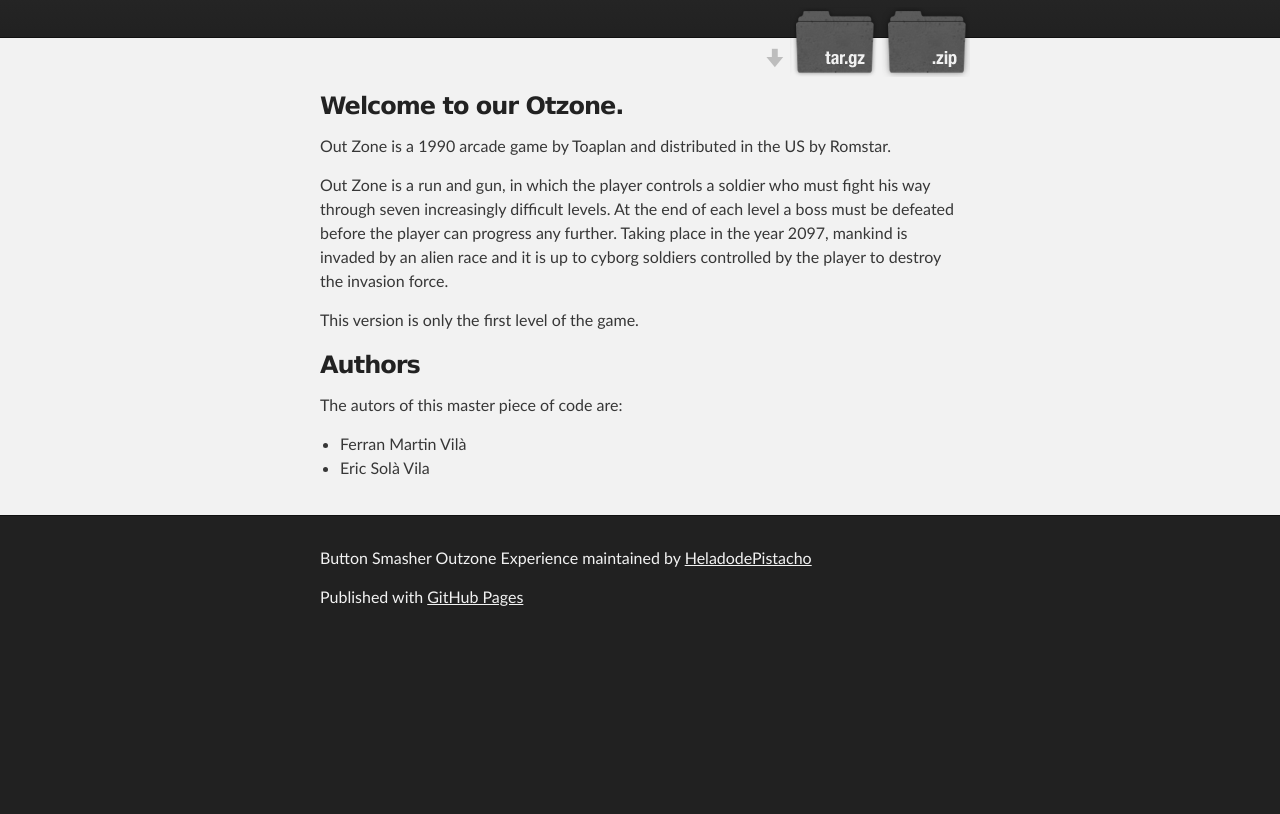
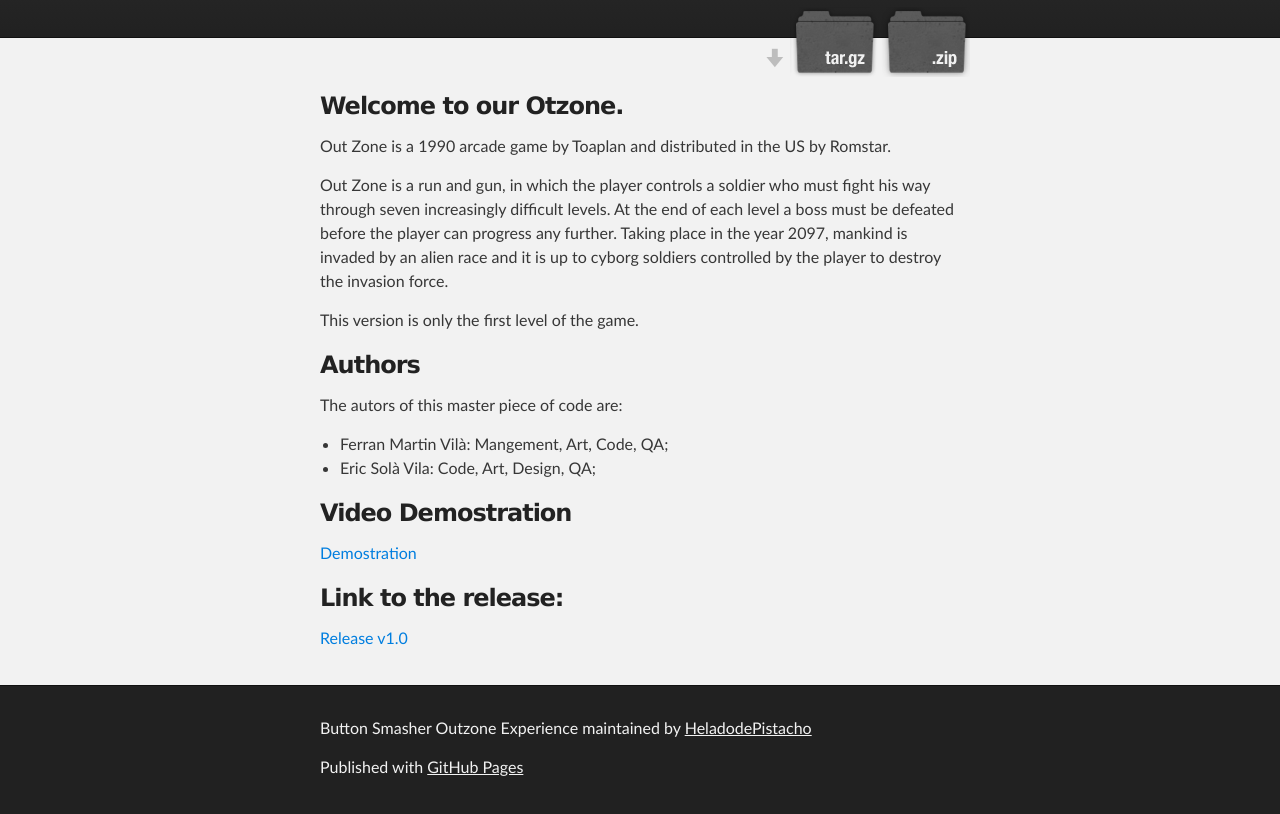
Before and after one commit to HeladodePistacho/OUTZONE, a plain HTML site: page index.html in a window 1280 px wide. Shown: the part 199-1013 px from the top of the page. Before the commit the page ends 843 px from the top, so only its background shows below. Drawn offline with Linux system fonts and the light colour scheme.

Commit message:
Create gh-pages branch via GitHub

```diff
--- a/index.html
+++ b/index.html
@@ -46,9 +46,19 @@
 <p>The autors of this master piece of code are:</p>
 
 <ul>
-<li>Ferran Martin Vilà</li>
-<li>Eric Solà Vila</li>
+<li>Ferran Martin Vilà: Mangement, Art, Code, QA;</li>
+<li>Eric Solà Vila: Code, Art, Design, QA;</li>
 </ul>
+
+<h3>
+<a id="video-demostration" class="anchor" href="#video-demostration" aria-hidden="true"><span aria-hidden="true" class="octicon octicon-link"></span></a>Video Demostration</h3>
+
+<p><a href="https://www.youtube.com/watch?v=cbbGPGJ3iGI">Demostration</a></p>
+
+<h3>
+<a id="link-to-the-release" class="anchor" href="#link-to-the-release" aria-hidden="true"><span aria-hidden="true" class="octicon octicon-link"></span></a>Link to the release:</h3>
+
+<p><a href="https://github.com/HeladodePistacho/OUTZONE/releases/tag/Release_v1.0">Release v1.0</a></p>
       </section>
     </div>
 
--- a/params.json
+++ b/params.json
@@ -1,6 +1,6 @@
 {
   "name": "Button Smasher Outzone Experience",
   "tagline": "",
-  "body": "### Welcome to our Otzone.\r\nOut Zone is a 1990 arcade game by Toaplan and distributed in the US by Romstar.\r\n\r\nOut Zone is a run and gun, in which the player controls a soldier who must fight his way through seven increasingly difficult levels. At the end of each level a boss must be defeated before the player can progress any further. Taking place in the year 2097, mankind is invaded by an alien race and it is up to cyborg soldiers controlled by the player to destroy the invasion force.\r\n\r\nThis version is only the first level of the game.\r\n\r\n\r\n### Authors \r\nThe autors of this master piece of code are:\r\n* Ferran Martin Vilà\r\n* Eric Solà Vila\r\n\r\n",
+  "body": "### Welcome to our Otzone.\r\nOut Zone is a 1990 arcade game by Toaplan and distributed in the US by Romstar.\r\n\r\nOut Zone is a run and gun, in which the player controls a soldier who must fight his way through seven increasingly difficult levels. At the end of each level a boss must be defeated before the player can progress any further. Taking place in the year 2097, mankind is invaded by an alien race and it is up to cyborg soldiers controlled by the player to destroy the invasion force.\r\n\r\nThis version is only the first level of the game.\r\n\r\n\r\n### Authors \r\nThe autors of this master piece of code are:\r\n* Ferran Martin Vilà: Mangement, Art, Code, QA;\r\n* Eric Solà Vila: Code, Art, Design, QA;\r\n\r\n### Video Demostration \r\n[Demostration](https://www.youtube.com/watch?v=cbbGPGJ3iGI)\r\n\r\n### Link to the release:\r\n\r\n[Release v1.0](https://github.com/HeladodePistacho/OUTZONE/releases/tag/Release_v1.0)\r\n\r\n\r\n",
   "note": "Don't delete this file! It's used internally to help with page regeneration."
 }
```
